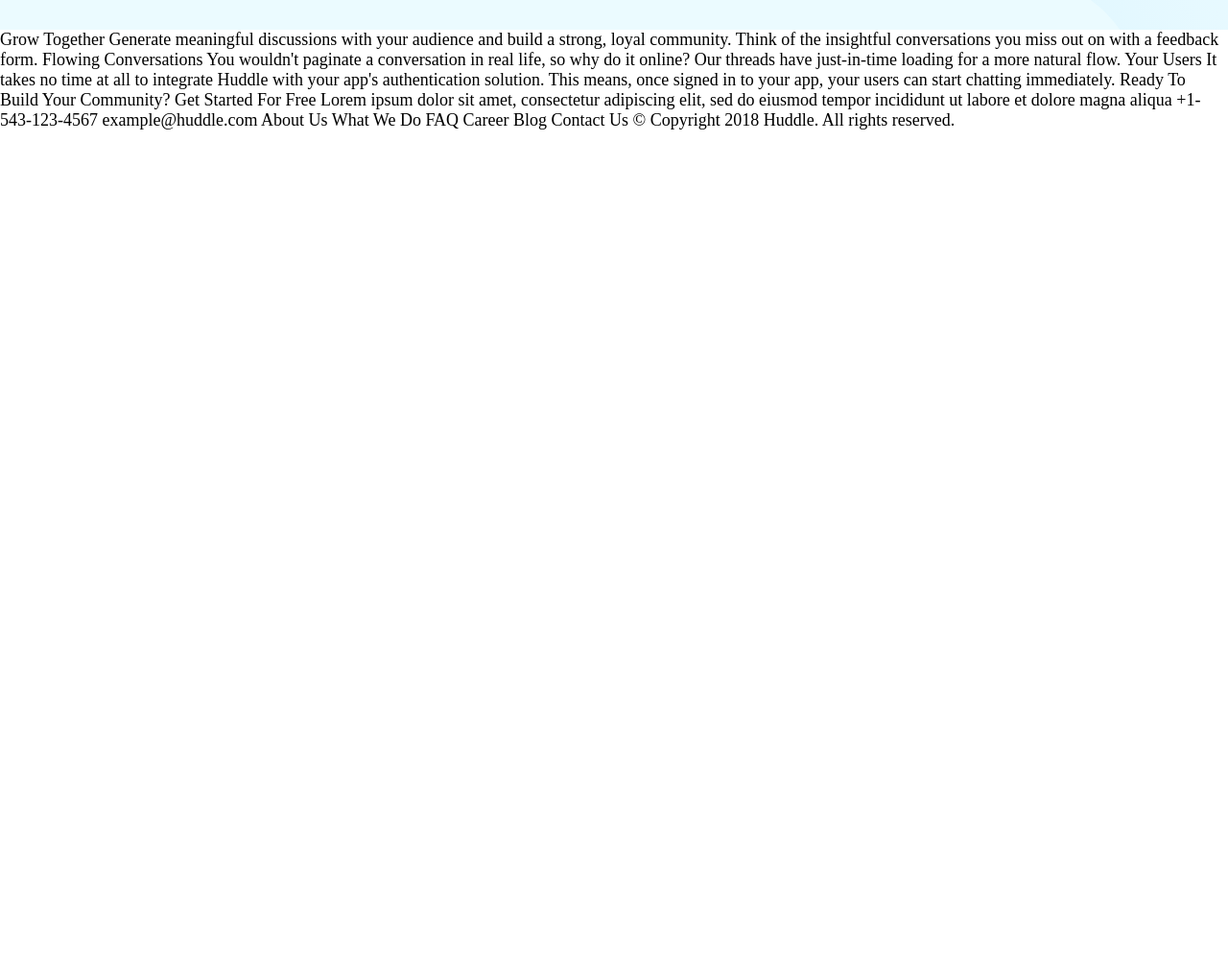
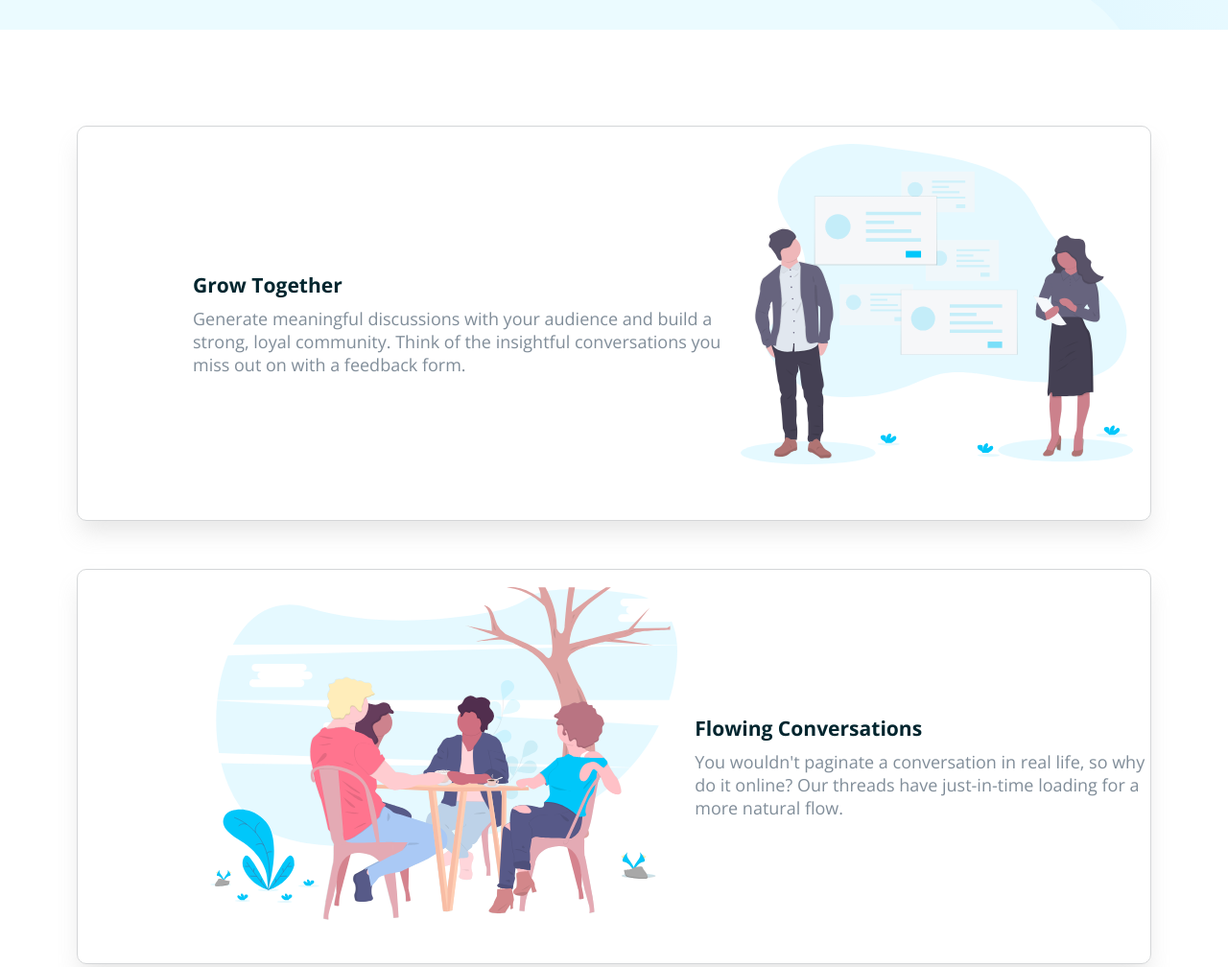
Before and after one commit to cs-amr/huddle-landing-page-with-alternating-feature-blocks-master, a plain HTML site: page index.html in a window 1280 px wide. Shown: the part 500-1508 px from the top of the page at 96% size. Before the commit the page ends 800 px from the top, so only its background shows below. Drawn offline with nearby package versions, Linux system fonts and the light colour scheme; a web font is replaced by a local one.

Commit message:
cards commmit

```diff
--- a/css/style.css
+++ b/css/style.css
@@ -1,5 +1,3 @@
-/* popis 600 */
-/* open sans 400 700 */
 html {
     scroll-behavior: smooth;
 }
@@ -18,6 +16,7 @@ html {
     max-width: 1440px;
     padding: 50px 80px;
     margin: auto;
+    margin-bottom: 50px;
 }
 .landing .container .header{
     display: flex;
@@ -78,3 +77,60 @@ html {
     cursor: pointer;
 
 }
+@media (max-width:376px) {
+    .container {
+        width: 100%;
+        padding: 5%;
+    }
+    .landing .header img {
+        width: 50%;
+    }
+    .container .content {
+        display: flex;
+        flex-direction: column;
+    }
+    .landing h1 {
+        font-size: 1.5rem;
+        text-align: center;
+    }
+    .landing p {
+        font-size: .9rem;
+        text-align: center;
+    }
+    .landing .content button {
+        margin-left: 8%;
+    }
+    .landing .text {
+        margin-bottom: 2rem;
+    }
+}
+.cards .card {
+    display: flex;
+    margin-bottom: 50px;
+    padding-left: 120px;
+    border-radius: 10px;
+    box-shadow: 0px 15px 25px -4px rgba(150, 150, 150, 0.24);
+    -webkit-border-radius: 10px;
+    -moz-border-radius: 10px;
+    -ms-border-radius: 10px;
+    -o-border-radius: 10px;
+    border: 1px solid hsl(210, 5%, 84%);
+}
+.cards .card picture {
+    padding: 1rem;
+}
+.cards .text {
+    margin: 150px 0;
+}
+.cards .card img {
+    width: 100%;
+}
+.card h3 {
+    color: var(--h-color);
+    font-family: 'Open sans';
+    margin-bottom: .5rem;
+}
+.card p {
+    color: var(--p-color);
+    font-family: 'Open sans';
+}
--- a/index.html
+++ b/index.html
@@ -41,28 +41,59 @@
       </div>
     </div>
   </div>
+  <div class="cards">
+    <div class="container">
+    <div class="card">
+      <div class="text">
+        <h3>
+          Grow Together
+        </h3>
+        <p>
+          Generate meaningful discussions with your audience and build a strong, loyal community.
+  Think of the insightful conversations you miss out on with a feedback form.
+        </p>
+      </div>
+      <picture>
+        <img src="./images/illustration-grow-together.svg" alt="">
+      </picture>
+    </div>
+
+    <div class="card">
+      <picture>
+        <img src="./images/illustration-flowing-conversation.svg" alt="">
+        </picture>
+      <div class="text">
+
+        <h3>
+        Flowing Conversations
+        </h3>
+        <p>
+          You wouldn't paginate a conversation in real life, so why do it online? Our threads
+  have just-in-time loading for a more natural flow.
+        </p>
+      </div>
+    </div>
+
+    <div class="card">
+      <div class="text">
+        <h3>
+          Your Users
+        </h3>
+        <p>
+          It takes no time at all to integrate Huddle with your app's authentication solution.
+  This means, once signed in to your app, your users can start chatting immediately.
+        </p>
+      </div>
+      <picture>
+        <img src="./images/illustration-your-users.svg" alt="">
+      </picture>
+    </div>
+    </div>
+  </div>
 
 
 
 
-
-
-
-
-  Grow Together
-
-  Generate meaningful discussions with your audience and build a strong, loyal community.
-  Think of the insightful conversations you miss out on with a feedback form.
-
-  Flowing Conversations
-
-  You wouldn't paginate a conversation in real life, so why do it online? Our threads
-  have just-in-time loading for a more natural flow.
-
-  Your Users
-
-  It takes no time at all to integrate Huddle with your app's authentication solution.
-  This means, once signed in to your app, your users can start chatting immediately.
 
   Ready To Build Your Community?
 
```
